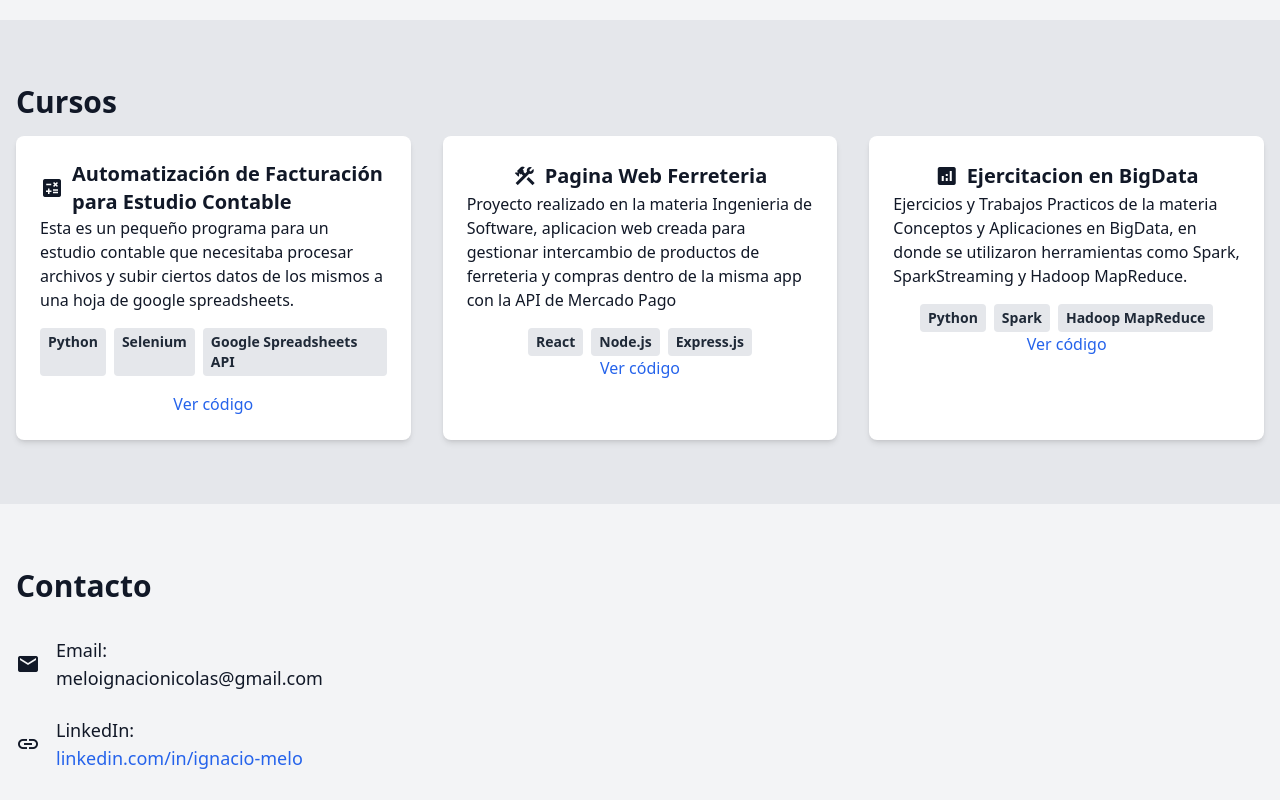
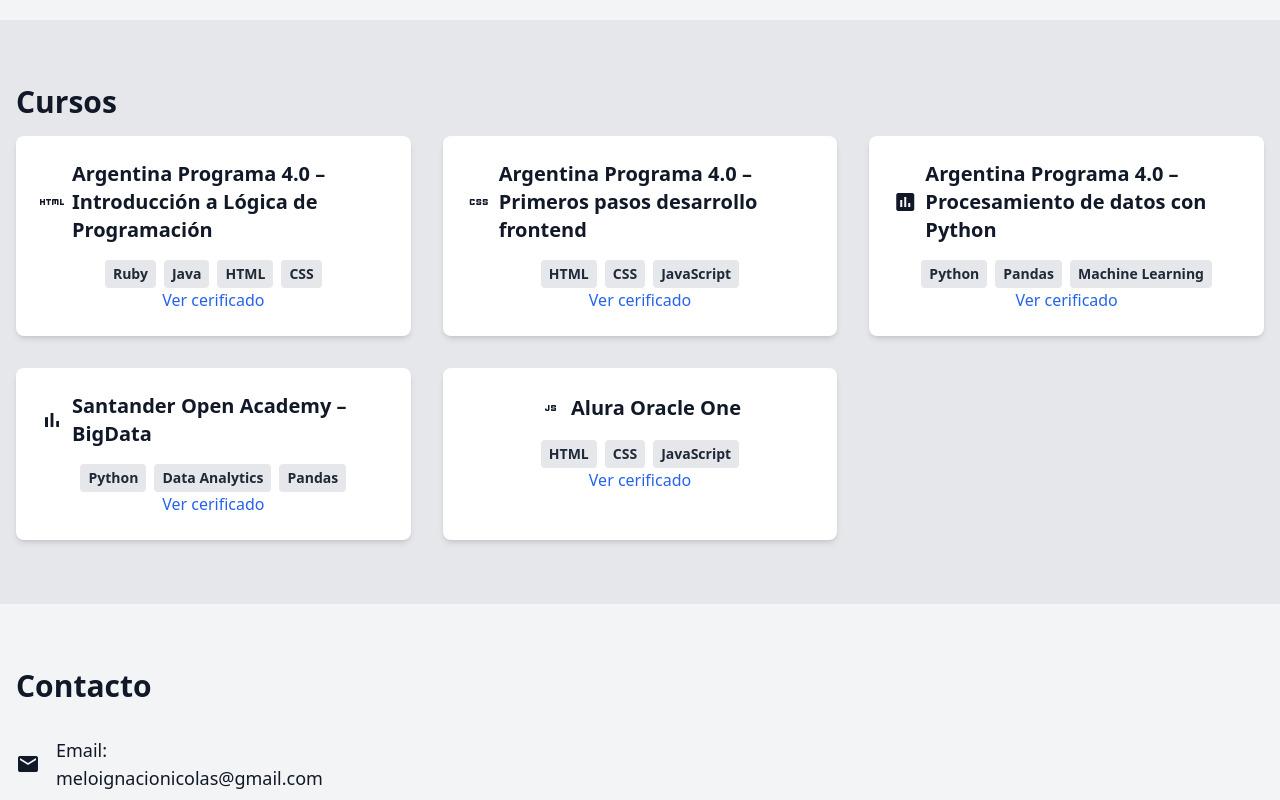
Before and after one commit to nadienuncanada/portfolioWeb, a React (Create React App) app in the folder front-end/: page / in a window 1280 px wide. Shown: the part 880-1680 px from the top of the page. Built offline with nearby package versions, Linux system fonts and the light colour scheme.

Commit message:
ADD: Courses

```diff
--- a/front-end/src/pages/HomePage.js
+++ b/front-end/src/pages/HomePage.js
@@ -22,6 +22,13 @@
 									href='#projects'
 									className='hover:text-blue-200'>
 									Proyectos
+								</a>
+							</li>
+							<li>
+								<a
+									href='#courses'
+									className='hover:text-blue-200'>
+									Cursos
 								</a>
 							</li>
 							<li>
@@ -163,94 +170,135 @@
 					<div className='grid grid-cols-1 md:grid-cols-2 lg:grid-cols-3 gap-8'>
 						<div className='bg-white p-6 rounded-lg shadow-md flex flex-col items-center'>
 							<div className='flex items-center'>
-								<span className='material-icons text-2xl mr-2'>calculate</span>
+								<span className='material-icons text-2xl mr-2'>html</span>
 								<h3 className='text-xl font-bold'>
-									Automatización de Facturación para Estudio Contable
+									Argentina Programa 4.0 – Introducción a Lógica de Programación
 								</h3>
 							</div>
-							<p>
-								Esta es un pequeño programa para un estudio contable que
-								necesitaba procesar archivos y subir ciertos datos de los mismos
-								a una hoja de google spreadsheets.
-							</p>
 							<div className='flex space-x-2 mt-4'>
 								<span className='bg-gray-200 text-gray-800 text-sm font-semibold px-2 py-1 rounded hover:bg-gray-300'>
-									Python
+									Ruby
 								</span>
 								<span className='bg-gray-200 text-gray-800 text-sm font-semibold px-2 py-1 rounded  hover:bg-gray-300'>
-									Selenium
+									Java
 								</span>
 								<span className='bg-gray-200 text-gray-800 text-sm font-semibold px-2 py-1 rounded  hover:bg-gray-300'>
-									Google Spreadsheets API
+									HTML
+								</span>
+								<span className='bg-gray-200 text-gray-800 text-sm font-semibold px-2 py-1 rounded  hover:bg-gray-300'>
+									CSS
 								</span>
 							</div>
 							<a
-								href='https://github.com/nadienuncanada/FacturacionCalculator'
+								href='https://www.linkedin.com/in/ignacio-melo-b2297a265/details/education/'
 								target='_blank'
 								rel='noopener noreferrer'
-								className='text-blue-600 hover:underline mt-4'>
-								Ver código
+								className='text-blue-600 hover:underline'>
+								Ver cerificado
+							</a>
+						</div>
+						<div className='bg-white p-6 rounded-lg shadow-md flex flex-col items-center'>
+							<div className='flex items-center'>
+								<span className='material-icons text-2xl mr-2'>css</span>
+								<h3 className='text-xl font-bold'>
+									Argentina Programa 4.0 – Primeros pasos desarrollo frontend
+								</h3>
+							</div>
+							<div className='flex space-x-2 mt-4'>
+								<span className='bg-gray-200 text-gray-800 text-sm font-semibold px-2 py-1 rounded  hover:bg-gray-300'>
+									HTML
+								</span>
+								<span className='bg-gray-200 text-gray-800 text-sm font-semibold px-2 py-1 rounded  hover:bg-gray-300'>
+									CSS
+								</span>
+								<span className='bg-gray-200 text-gray-800 text-sm font-semibold px-2 py-1 rounded  hover:bg-gray-300'>
+									JavaScript
+								</span>
+							</div>
+							<a
+								href='https://www.linkedin.com/in/ignacio-melo-b2297a265/details/education/'
+								target='_blank'
+								rel='noopener noreferrer'
+								className='text-blue-600 hover:underline'>
+								Ver cerificado
 							</a>
 						</div>
 						<div className='bg-white p-6 rounded-lg shadow-md flex flex-col items-center'>
 							<div className='flex items-center'>
 								<span className='material-icons text-2xl mr-2'>
-									construction
+									insert_chart
 								</span>
-								<h3 className='text-xl font-bold'>Pagina Web Ferreteria</h3>
+								<h3 className='text-xl font-bold'>
+									Argentina Programa 4.0 – Procesamiento de datos con Python
+								</h3>
 							</div>
-							<p>
-								Proyecto realizado en la materia Ingenieria de Software,
-								aplicacion web creada para gestionar intercambio de productos de
-								ferreteria y compras dentro de la misma app con la API de
-								Mercado Pago{' '}
-							</p>
-							<div className='flex space-x-2 mt-4'>
-								<span className='bg-gray-200 text-gray-800 text-sm font-semibold px-2 py-1 rounded  hover:bg-gray-300'>
-									React
-								</span>
-								<span className='bg-gray-200 text-gray-800 text-sm font-semibold px-2 py-1 rounded  hover:bg-gray-300'>
-									Node.js
-								</span>
-								<span className='bg-gray-200 text-gray-800 text-sm font-semibold px-2 py-1 rounded  hover:bg-gray-300'>
-									Express.js
-								</span>
-							</div>
-							<a
-								href='https://github.com/ImportFromCBastian/fedeteria-front'
-								target='_blank'
-								rel='noopener noreferrer'
-								className='text-blue-600 hover:underline'>
-								Ver código
-							</a>
-						</div>
-						<div className='bg-white p-6 rounded-lg shadow-md flex flex-col items-center'>
-							<div className='flex items-center'>
-								<span className='material-icons text-2xl mr-2'>analytics</span>
-								<h3 className='text-xl font-bold'>Ejercitacion en BigData</h3>
-							</div>
-							<p>
-								Ejercicios y Trabajos Practicos de la materia Conceptos y
-								Aplicaciones en BigData, en donde se utilizaron herramientas
-								como Spark, SparkStreaming y Hadoop MapReduce.
-							</p>
 							<div className='flex space-x-2 mt-4'>
 								<span className='bg-gray-200 text-gray-800 text-sm font-semibold px-2 py-1 rounded  hover:bg-gray-300'>
 									Python
 								</span>
 								<span className='bg-gray-200 text-gray-800 text-sm font-semibold px-2 py-1 rounded  hover:bg-gray-300'>
-									Spark
+									Pandas
 								</span>
-								<span className='bg-gray-200 text-gray-800 text-sm font-semibold px-2 py-1 rounded hover:bg-gray-300'>
-									Hadoop MapReduce
+								<span className='bg-gray-200 text-gray-800 text-sm font-semibold px-2 py-1 rounded  hover:bg-gray-300'>
+									Machine Learning
 								</span>
 							</div>
 							<a
-								href='https://github.com/nadienuncanada/BigData'
+								href='https://www.linkedin.com/in/ignacio-melo-b2297a265/details/education/'
 								target='_blank'
 								rel='noopener noreferrer'
 								className='text-blue-600 hover:underline'>
-								Ver código
+								Ver cerificado
+							</a>
+						</div>
+						<div className='bg-white p-6 rounded-lg shadow-md flex flex-col items-center'>
+							<div className='flex items-center'>
+								<span className='material-icons text-2xl mr-2'>bar_chart</span>
+								<h3 className='text-xl font-bold'>
+									Santander Open Academy – BigData
+								</h3>
+							</div>
+							<div className='flex space-x-2 mt-4'>
+								<span className='bg-gray-200 text-gray-800 text-sm font-semibold px-2 py-1 rounded  hover:bg-gray-300'>
+									Python
+								</span>
+								<span className='bg-gray-200 text-gray-800 text-sm font-semibold px-2 py-1 rounded  hover:bg-gray-300'>
+									Data Analytics
+								</span>
+								<span className='bg-gray-200 text-gray-800 text-sm font-semibold px-2 py-1 rounded  hover:bg-gray-300'>
+									Pandas
+								</span>
+							</div>
+							<a
+								href='https://www.linkedin.com/in/ignacio-melo-b2297a265/details/education/'
+								target='_blank'
+								rel='noopener noreferrer'
+								className='text-blue-600 hover:underline'>
+								Ver cerificado
+							</a>
+						</div>
+						<div className='bg-white p-6 rounded-lg shadow-md flex flex-col items-center'>
+							<div className='flex items-center'>
+								<span className='material-icons text-2xl mr-2'>javascript</span>
+								<h3 className='text-xl font-bold'>Alura Oracle One</h3>
+							</div>
+							<div className='flex space-x-2 mt-4'>
+								<span className='bg-gray-200 text-gray-800 text-sm font-semibold px-2 py-1 rounded  hover:bg-gray-300'>
+									HTML
+								</span>
+								<span className='bg-gray-200 text-gray-800 text-sm font-semibold px-2 py-1 rounded  hover:bg-gray-300'>
+									CSS
+								</span>
+								<span className='bg-gray-200 text-gray-800 text-sm font-semibold px-2 py-1 rounded  hover:bg-gray-300'>
+									JavaScript
+								</span>
+							</div>
+							<a
+								href='https://www.linkedin.com/in/ignacio-melo-b2297a265/details/education/'
+								target='_blank'
+								rel='noopener noreferrer'
+								className='text-blue-600 hover:underline'>
+								Ver cerificado
 							</a>
 						</div>
 					</div>
```
